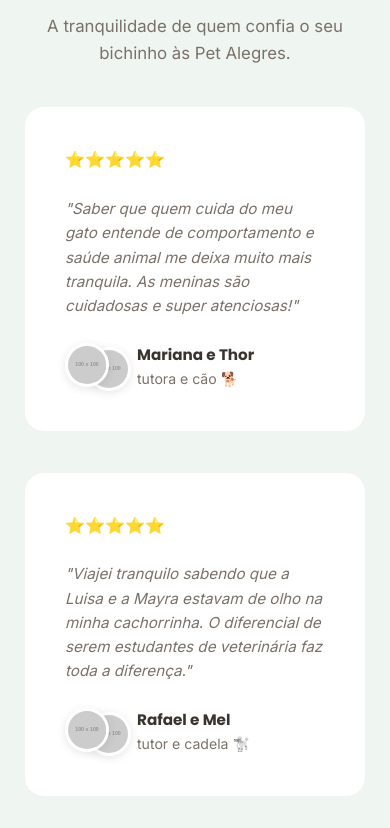
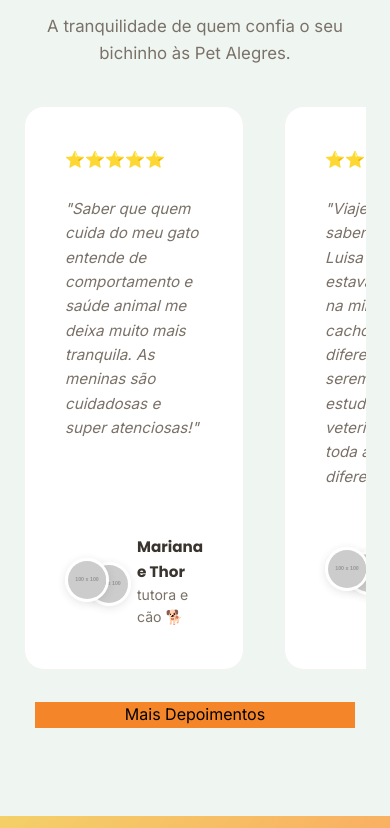
Before and after one commit to leandrocaronelanschi/landingPagePets4, a plain HTML site: page index.html in a window 390 px wide. Shown: the part 5336-6164 px from the top of the page. Drawn offline with Linux system fonts and the light colour scheme; no server answers; placeholder pictures from the web are drawn by us.

Commit message:
[feat] Implementação para exibir os 4 primeiros depoimentos.

```diff
--- a/index.css
+++ b/index.css
@@ -634,6 +634,13 @@ button:focus-visible {
   gap: var(--space-lg);
 }
 
+.testimonials-carousel {
+  display: flex;
+  overflow-x: auto;
+  scroll-snap-type: mandatory;
+  scroll-behavior: smooth;
+}
+
 .card--testimonial {
   background-color: var(--color-white);
   border: 1px solid rgba(58, 52, 46, 0.06);
@@ -705,6 +712,21 @@ button:focus-visible {
 }
 .testimonial__names span {
   color: var(--color-text-light);
+}
+
+.container-button-testimonials {
+  display: flex;
+  width: 20rem;
+  justify-content: center;
+  align-items: center;
+  background-color: black;
+  margin: 2rem auto;
+}
+
+.button-more-testimonials {
+  width: 100%;
+  max-width: 20rem;
+  background-color: #f58529;
 }
 
 /* -------------------- 10. CONTATO -------------------- */
@@ -919,6 +941,13 @@ button:focus-visible {
     grid-template-columns: 1fr;
   }
 
+  .testimonials-carousel {
+    display: flex;
+    overflow-x: auto;
+    scroll-snap-type: mandatory;
+    scroll-behavior: smooth;
+  }
+
   .contact__buttons {
     flex-direction: column;
     align-items: center;
@@ -965,6 +994,21 @@ button:focus-visible {
     font-size: 1.1rem;
   }
 
+  .testimonials-carousel {
+    display: flex;
+    overflow-x: auto;
+    scroll-snap-type: mandatory;
+    scroll-behavior: smooth;
+  }
+
+  .services__grid {
+    grid-template-columns: repeat(1, 1fr);
+  }
+
+  .card--testimonial {
+    width: 20rem;
+  }
+
   .footer__inner {
     grid-template-columns: 1fr;
     text-align: left;
--- a/index.html
+++ b/index.html
@@ -306,7 +306,10 @@
             </p>
           </div>
 
-          <div class="testimonials__grid" id="area-render-card-testimonials">
+          <div
+            class="testimonials__grid testimonials-carousel"
+            id="area-render-card-testimonials"
+          >
             <article class="card card--testimonial">
               <div
                 class="testimonial__stars"
@@ -404,6 +407,15 @@
               </div>
             </article>
           </div>
+        </div>
+        <div class="container-button-testimonials">
+          <button
+            type="button"
+            class="button-more-testimonials"
+            id="more-testimonials-button"
+          >
+            Mais Depoimentos
+          </button>
         </div>
       </section>
 
--- a/src/components/js/requests.js
+++ b/src/components/js/requests.js
@@ -1,5 +1,13 @@
 const SUPABASE_URL = "https://zwegvzomzinoncbnkitq.supabase.co";
 const SUPABASE_KEY = "sb_publishable_2JH_WIjndXSIQAkIri7eMg_wP8CG022";
+
+let allTestimonials = [];
+let displayedTestimonial = [];
+let currentIndexTestimonial = 4;
+let testimonialsPerBatch = 4;
+const buttonMoreTestimonials = document.getElementById(
+  "more-testimonials-button"
+);
 
 async function getTestimonials() {
   try {
@@ -14,12 +22,35 @@ async function getTestimonials() {
       }
     );
 
-    const dados = await response.json();
+    const dataTestimonials = await response.json();
+    return dataTestimonials;
 
-    console.log(dados);
+    console.log(dataTestimonials);
   } catch (error) {
     console.error("Erro ao buscar depoimentos", error);
   }
 }
 
-getTestimonials();
+//Pega o returno de getTestimonials, popula alltetimonials e coloca 4 depoimentos para ser exibido.
+
+getTestimonials().then((dados) => {
+  allTestimonials = dados;
+
+  displayedTestimonial = allTestimonials.slice(0, 4);
+
+  console.log(allTestimonials);
+});
+
+// async function testimonialsReturn() {
+//   try {
+//     const listTestimonials = await getTestimonials();
+
+//     console.log(listTestimonials);
+//   } catch (error) {
+//     console.error("Erro ao listar depoimentos do retorno");
+//   }
+// }
+
+// testimonialsReturn();
+
+buttonMoreTestimonials.addEventListener("click", () => {});
--- /dev/null
+++ b/src/components/templates/teste.html
@@ -0,0 +1,13 @@
+<!doctype html>
+<html lang="pt-br">
+  <head>
+    <meta charset="UTF-8" />
+    <meta name="viewport" content="width=device-width, initial-scale=1.0" />
+    <title>Testes</title>
+  </head>
+  <body>
+    <button type="button" class="button">Mostrar mais depoimentos</button>
+
+    <script src="/src/components/js/teste.js"></script>
+  </body>
+</html>
```
Also changed, not shown: src/components/js/teste.js (added, +27 -0 lines).
